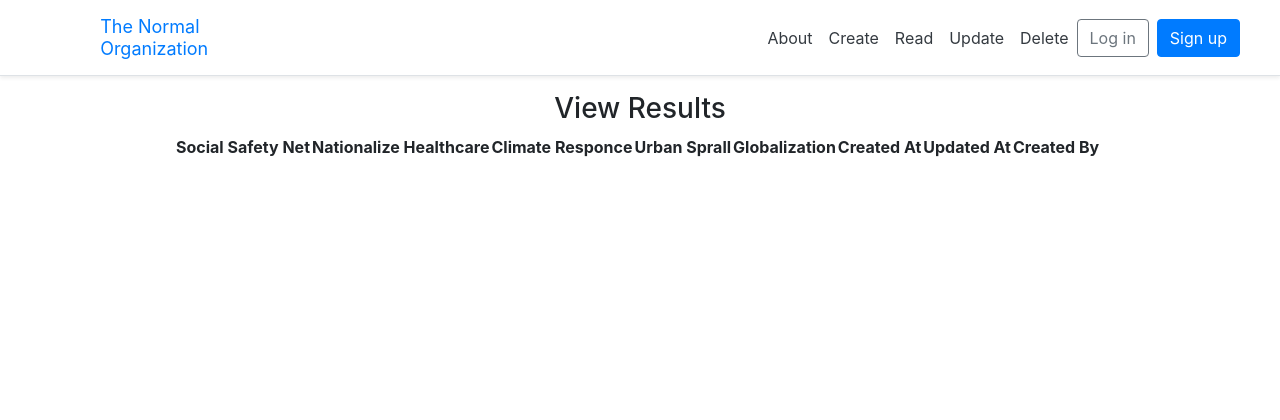
After one commit to connorpekovic/djangox, a Django app: page /detail/ in a window 1280 px wide. The commit adds this page. Shown: the top 420 px of the page. Run offline with Django 3.2, Linux system fonts and the light colour scheme; data that the repository does not hold is empty.

Commit message:
Creat view and list view complete

```diff
--- a/accounts/models.py
+++ b/accounts/models.py
@@ -1,6 +1,9 @@
+import uuid
 from django.contrib.auth.models import AbstractUser
 from django.db import models
+from django.views.generic import edit
 
+# User ID needs to be UUID
 class CustomUser(AbstractUser):
     pass
 
--- a/pages/urls.py
+++ b/pages/urls.py
@@ -1,9 +1,12 @@
 from django.urls import path
 
-from .views import HomePageView, AboutPageView, VoteView
+from .views import HomePageView, AboutPageView, VoteView, DetailView, UpdateVoteView
 
 urlpatterns = [
-    path('home/', HomePageView.as_view(), name='home'),
+    path('', HomePageView.as_view(), name='home'),
     path('about/', AboutPageView.as_view(), name='about'),
-    path('', VoteView.as_view(), name='vote'),
+    path('detail/', DetailView.as_view(), name='read'),
+    path('vote/', VoteView.as_view(), name='create'),
+    path('update/<int:pk>/', UpdateVoteView.as_view(), name='update'),
+    path('delete/', UpdateVoteView.as_view(), name='delete'),
 ]
--- a/pages/views.py
+++ b/pages/views.py
@@ -1,5 +1,7 @@
-from django.views.generic import TemplateView,  CreateView
+from django.views.generic import TemplateView,  CreateView, ListView
+from django.views.generic.edit import UpdateView
 from .forms import ResponseForm
+from .models import Response
 from django.urls import reverse_lazy, reverse
 
 class HomePageView(TemplateView):
@@ -7,17 +9,17 @@ class HomePageView(TemplateView):
 
 
 class AboutPageView(TemplateView):
-    template_name = 'pages/about.html'
+    template_name = 'pages/home.html'
 
     # This is the view where we are going to receive responces.
 class VoteView(CreateView):
     form_class = ResponseForm
-    template_name = 'pages/vote.html'
+    template_name = 'pages/create_vote.html'
     #success_url = reverse_lazy('HomePageView')
 
     # Specifying the page to load on submission. The argument of reverse refrences urls.py
     def get_success_url(self):
-        return reverse('vote')
+        return reverse('create')
 
     # Make more data models known to the template!. Hint, the Question objectwould appears in the HTML Template called 'question_list'
     # def get_context_data(self, **kwargs):
@@ -29,3 +31,20 @@ class VoteView(CreateView):
     def form_valid(self, form):
         form.instance.created_by = self.request.user
         return super(VoteView, self).form_valid(form)
+
+
+#List View
+#Read View
+class DetailView(ListView):
+    model = Response
+    context_object_name = 'responce_list'
+    template_name = 'pages/detail.html'
+
+
+class UpdateVoteView(UpdateView):
+    model = Response
+    template_name = 'pages/update_form.html'
+    # can specify success url
+    # url to redirect after successfully
+    # updating details
+    success_url ="pages/detail.html"
--- a/templates/_base.html
+++ b/templates/_base.html
@@ -27,6 +27,10 @@
       </div>
       </h5>
       <a class="p-2 text-dark" href="{% url 'about' %}">About</a>
+      <a class="p-2 text-dark" href="{% url 'create' %}">Create</a>
+      <a class="p-2 text-dark" href="{% url 'read' %}">Read</a>
+      <a class="p-2 text-dark" href="{% url 'update' user.id %}">Update</a>
+      <a class="p-2 text-dark" href="{% url 'delete' %}">Delete</a>
       {% comment %} <a class="theme-color-1 px-4" href="{% url 'vote' %}">Participate</a> {% endcomment %}
       <nav class="my-2 my-md-0 mr-md-3">
         {% if user.is_authenticated %}
--- /dev/null
+++ b/templates/pages/detail.html
@@ -0,0 +1,37 @@
+{% extends '_base.html' %}
+{% load static %}
+
+{% block title %}Detail page{% endblock title %}
+
+{% block content %}
+
+<h3 style="text-align: center;">View Results</h3>
+
+<table>
+    <tr>
+        <th>Social Safety Net</th>
+        <th>Nationalize Healthcare</th>
+        <th>Climate Responce</th>
+        <th>Urban Sprall</th>
+        <th>Globalization</th>
+        <th>Created At</th>
+        <th>Updated At</th>
+        <th>Created By</th>
+    </tr>
+    {% for responce in responce_list %}
+    <tr>
+        <td>{{ responce.Stregthen_social_safety_nets}}</td>
+        <td>{{ responce.Nationalize_healthcare}}</td>
+        <td>{{ responce.Climate_responce}}</td>
+        <td>{{ responce.Should_we_limit_urban_sprall}}</td>
+        <td>{{ responce.Do_you_support_or_oppose_globalization}}</td>
+        <td>{{ responce.created_at}}</td>
+        <td>{{ responce.updated_at}}</td>
+        <td>{{ responce.created_by}}</td>
+    </tr>
+    {% endfor %}
+</table>
+
+
+
+{% endblock content %}
--- a/templates/pages/home.html
+++ b/templates/pages/home.html
@@ -5,4 +5,8 @@
 
 {% block content %}
 
+<h3 style="text-align: center;">Participate in community decesion making with the Normal
+Organization</h3>
+
+
 {% endblock content %}
```
Also changed, not shown: pages/forms.py (+2 -6 lines), templates/pages/responce_form.html (added, +16 -0 lines), templates/pages/update_form.html (added, +16 -0 lines), accounts/migrations/0001_initial.py, pages/migrations/0001_initial.py, pages/migrations/0002_auto_20210822_2207.py (deleted), pages/migrations/0003_remove_response_the_question.py (deleted), pages/migrations/0004_delete_question.py (deleted), pages/migrations/0005_auto_20210822_2225.py (deleted), pages/migrations/0006_auto_20210822_2226.py (deleted), templates/pages/create_vote.html (renamed from templates/pages/vote.html).
